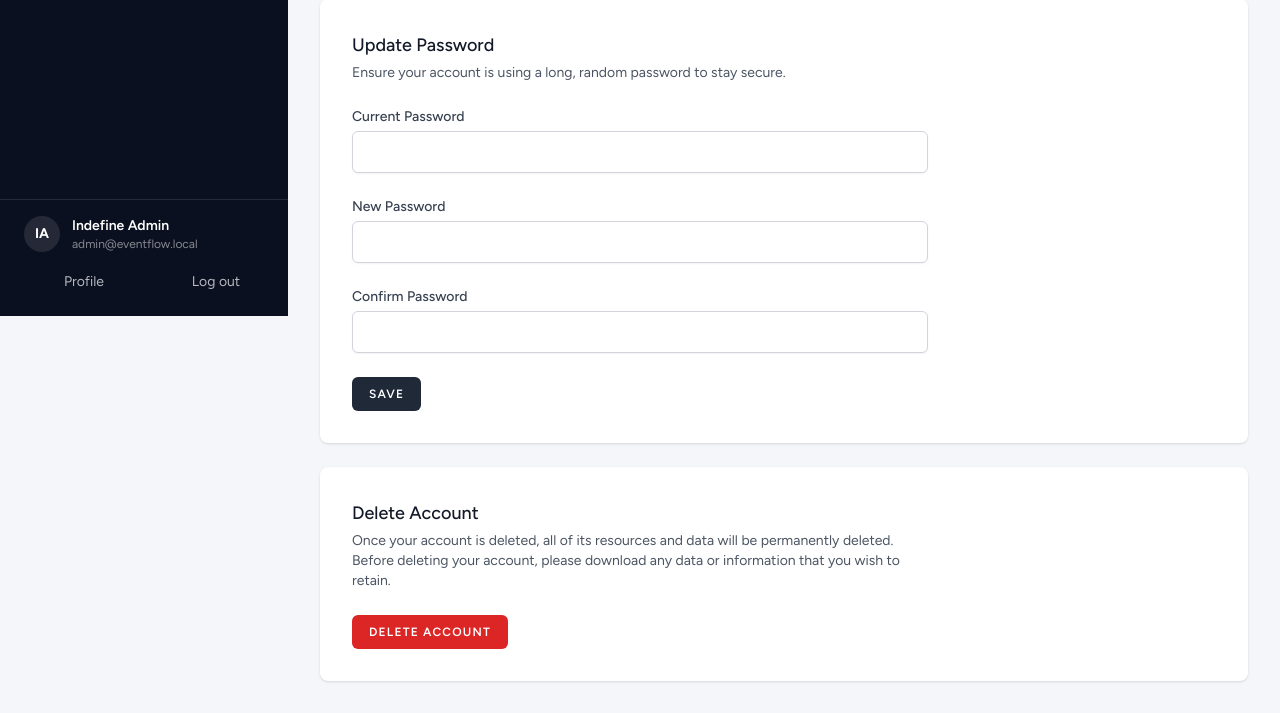
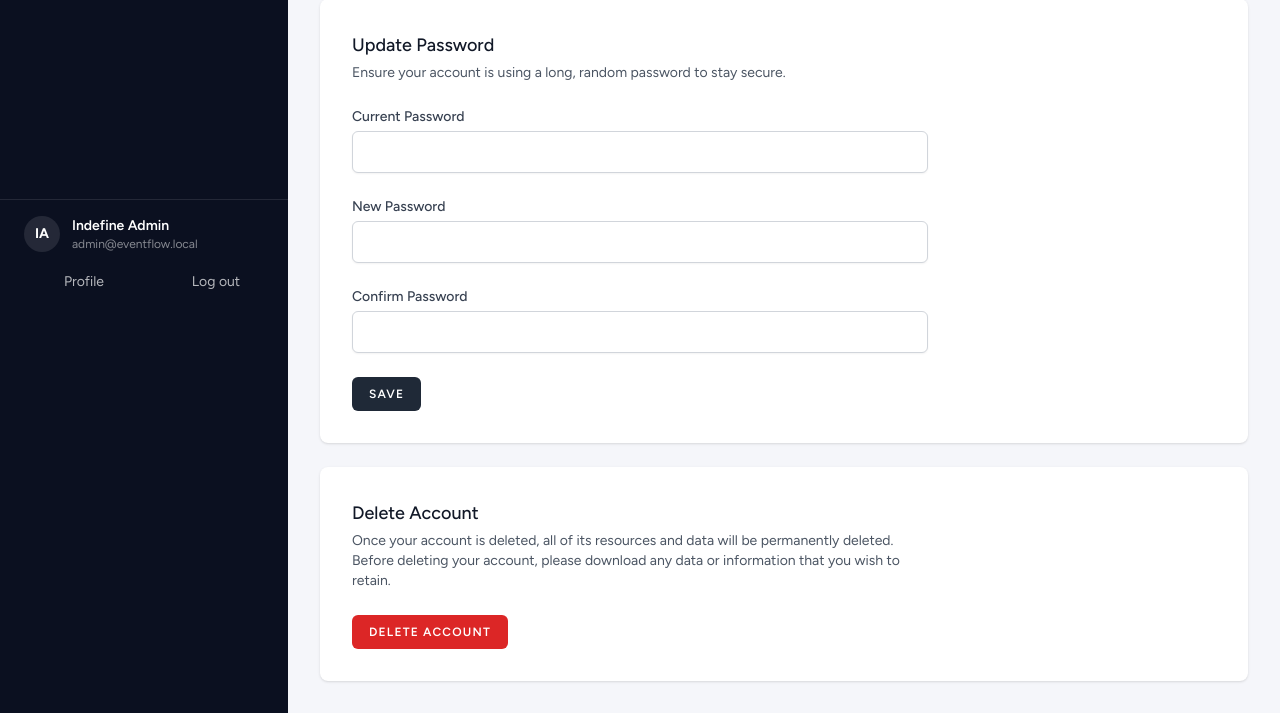
Before and after one commit to Laaxxmm/eventflow, a Laravel app: page /profile in a window 1280 px wide. Shown: the part 484-1197 px from the top of the page. Run offline with Laravel 12, Linux system fonts and the light colour scheme; a user stored in the database is signed in; data comes from the database, SQL or seed files in the repository; style sheets or scripts are compiled from the project's sources.

Commit message:
Dashboard shell: run the sidebar column the full page height
The sidebar is sticky at screen height, so on long pages (prints, full-page
captures) the dark column stopped after the first screen. Paint the column on
the layout wrapper and keep the menu sticky inside it.

Co-Authored-By: Claude Opus 5.5 <noreply@anthropic.com>
Claude-Session: https://claude.ai/code/session_01Na3qsCvRyKMaQZmN9RsfFT

```diff
--- a/resources/views/layouts/app.blade.php
+++ b/resources/views/layouts/app.blade.php
@@ -14,7 +14,9 @@
         @vite(['resources/css/app.css', 'resources/js/app.js'])
     </head>
     <body class="font-sans antialiased bg-[#f5f6fa] text-slate-900">
-        <div x-data="{ open: false }" class="min-h-screen lg:flex">
+        {{-- The dark sidebar column is painted on the wrapper so it runs the full page height
+             (prints, full-page captures, long pages); the menu itself stays sticky inside it. --}}
+        <div x-data="{ open: false }" class="min-h-screen lg:flex lg:bg-[linear-gradient(to_right,#0b1020_18rem,transparent_18rem)]">
             @include('layouts.navigation')
 
             <div class="min-w-0 flex-1">
--- a/resources/views/layouts/navigation.blade.php
+++ b/resources/views/layouts/navigation.blade.php
@@ -17,7 +17,7 @@
 
 <aside
     :class="open ? 'translate-x-0' : '-translate-x-full'"
-    class="fixed inset-y-0 left-0 z-50 flex w-72 -translate-x-full flex-col bg-[#0b1020] text-white transition-transform duration-200 lg:sticky lg:top-0 lg:h-screen lg:translate-x-0"
+    class="fixed inset-y-0 left-0 z-50 flex w-72 -translate-x-full flex-col bg-[#0b1020] text-white transition-transform duration-200 lg:sticky lg:top-0 lg:h-screen lg:shrink-0 lg:translate-x-0"
     aria-label="{{ __('Main') }}"
 >
     <div class="flex items-center justify-between px-6 pt-6">
```
Also changed, not shown: 4 other files.
